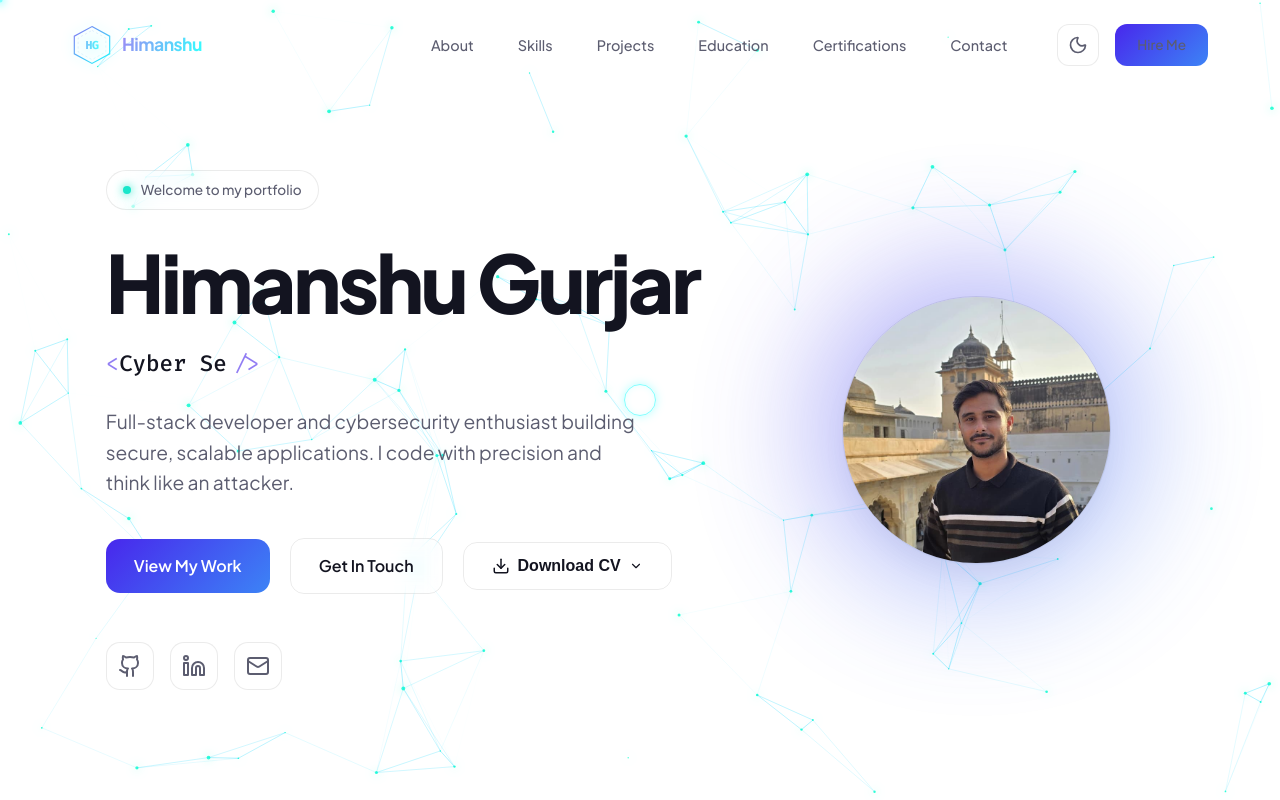
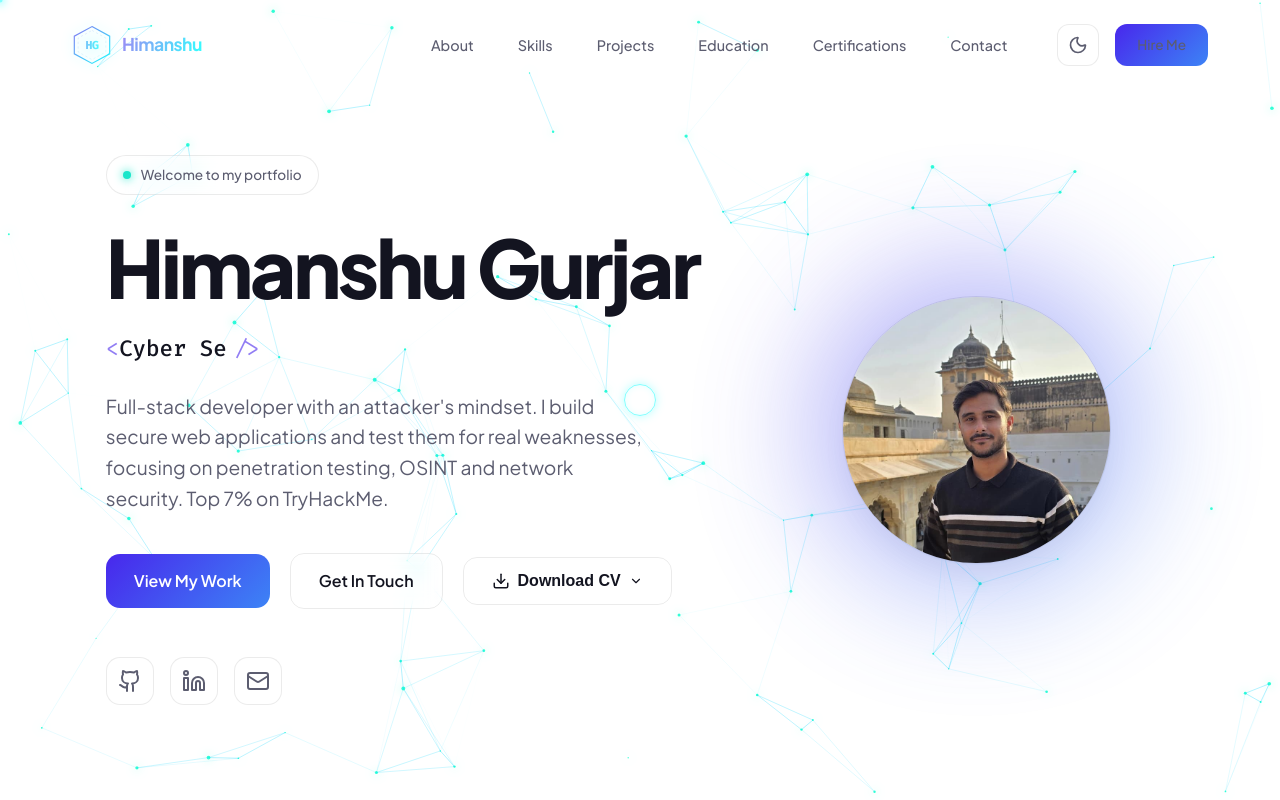
Before and after one commit to himanshu-a11y/Portfolio, a React (Vite) app in the folder frontend/: page / in a window 1280 px wide. Shown: the top 800 px of the page. Built offline with nearby package versions, Linux system fonts and the light colour scheme.

Commit message:
Update api

```diff
--- a/frontend/src/components/Hero.jsx
+++ b/frontend/src/components/Hero.jsx
@@ -61,7 +61,7 @@ export default function Hero() {
             </div>
 
             <p className="hero-desc">
-             Full-stack developer and cybersecurity enthusiast building secure, scalable applications. I code with precision and think like an attacker.
+            Full-stack developer with an attacker's mindset. I build secure web applications and test them for real weaknesses, focusing on penetration testing, OSINT and network security. Top 7% on TryHackMe.
             </p>
 
             <div className="hero-actions">
```
Also changed, not shown: 1 other file (tests, documents, lock files or other folders).
